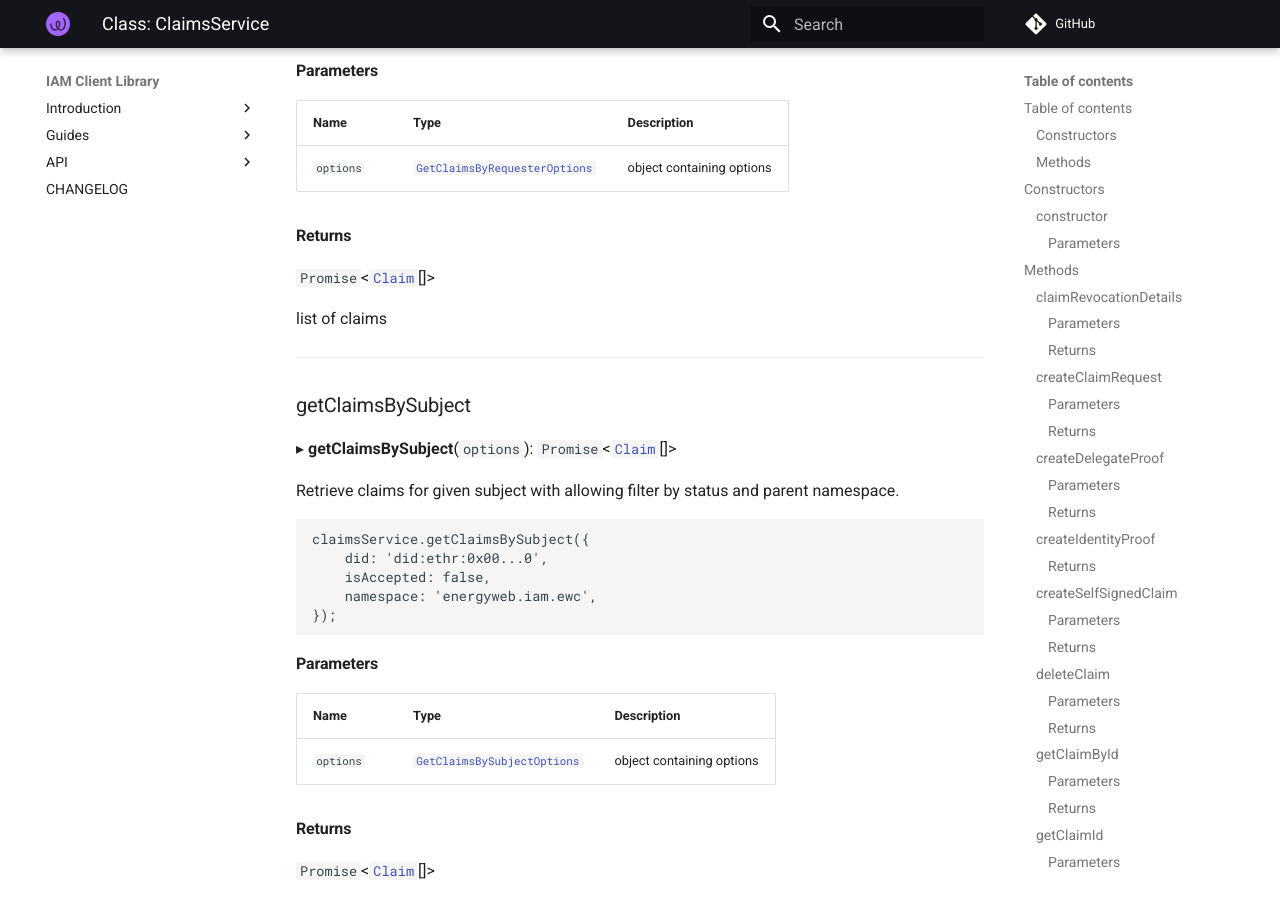
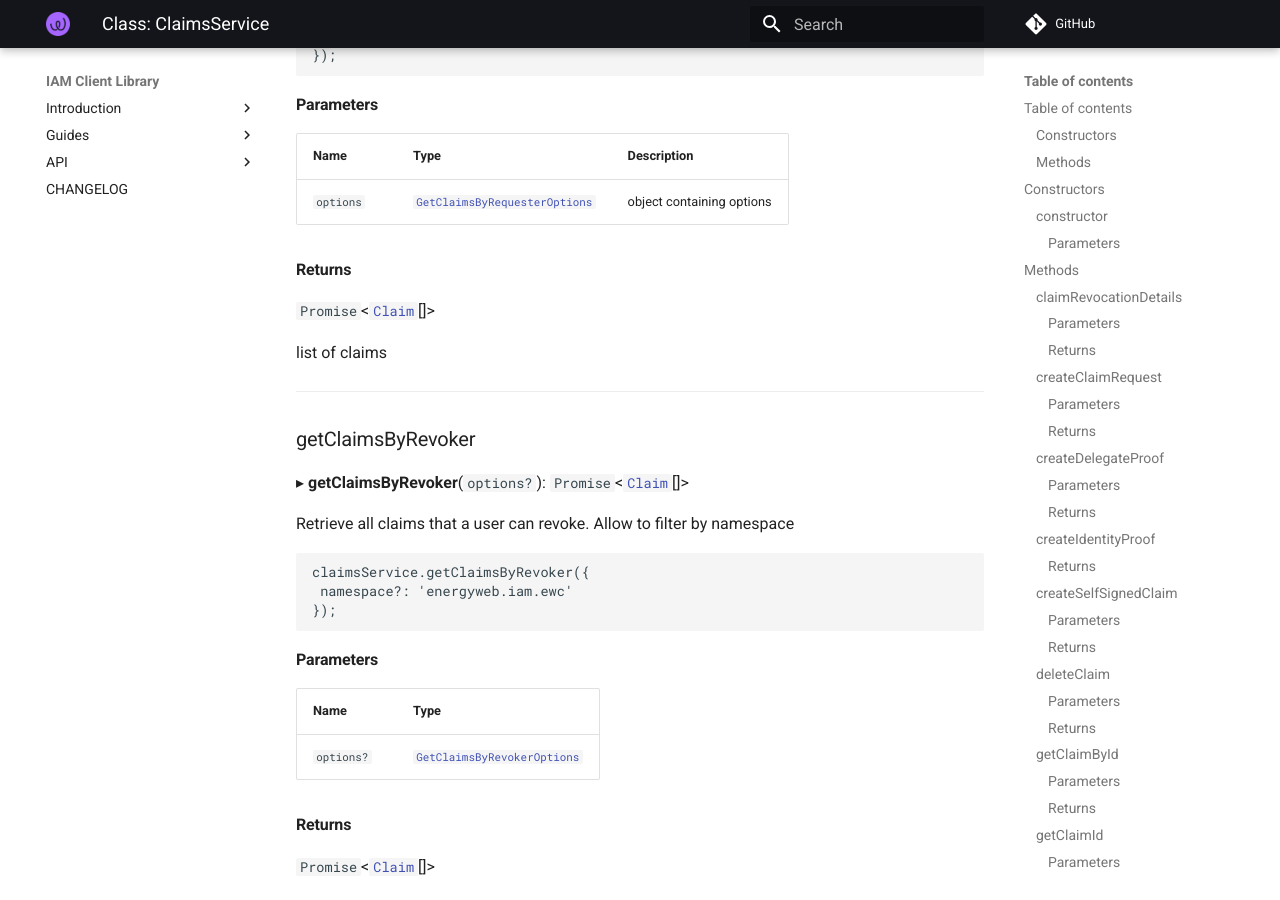
Before and after one commit to energywebfoundation/iam-client-lib, an MkDocs documentation site: the page built from docs/api/classes/modules_claims.ClaimsService.md, in a window 1280 px wide and 900 px high, scrolled down 7629 px. Built offline with MkDocs 1.6.1 and Material for MkDocs 9.7.7, drawn with Linux system fonts in a browser that asks for light colours; comment, search, counter and statistics services are not loaded.

Commit message:
feat(RevokeClaim): add endpoint to fetch claims by revoker (current user)

````diff
--- a/docs/api/classes/modules_claims.ClaimsService.md
+++ b/docs/api/classes/modules_claims.ClaimsService.md
@@ -30,6 +30,7 @@ claimsService.getClaimById(claim.id);
 - [getClaimId](modules_claims.ClaimsService.md#getclaimid)
 - [getClaimsByIssuer](modules_claims.ClaimsService.md#getclaimsbyissuer)
 - [getClaimsByRequester](modules_claims.ClaimsService.md#getclaimsbyrequester)
+- [getClaimsByRevoker](modules_claims.ClaimsService.md#getclaimsbyrevoker)
 - [getClaimsBySubject](modules_claims.ClaimsService.md#getclaimsbysubject)
 - [getClaimsBySubjects](modules_claims.ClaimsService.md#getclaimsbysubjects)
 - [getNamespaceFromClaimType](modules_claims.ClaimsService.md#getnamespacefromclaimtype)
@@ -326,6 +327,32 @@ claimsService.getClaimsByRequester({
 | Name | Type | Description |
 | :------ | :------ | :------ |
 | `options` | [`GetClaimsByRequesterOptions`](../interfaces/modules_claims.GetClaimsByRequesterOptions.md) | object containing options |
+
+#### Returns
+
+`Promise`<[`Claim`](../interfaces/modules_claims.Claim.md)[]\>
+
+list of claims
+
+___
+
+### getClaimsByRevoker
+
+▸ **getClaimsByRevoker**(`options?`): `Promise`<[`Claim`](../interfaces/modules_claims.Claim.md)[]\>
+
+Retrieve all claims that a user can revoke. Allow to filter by namespace
+
+```typescript
+claimsService.getClaimsByRevoker({
+ namespace?: 'energyweb.iam.ewc'
+});
+```
+
+#### Parameters
+
+| Name | Type |
+| :------ | :------ |
+| `options?` | [`GetClaimsByRevokerOptions`](../interfaces/modules_claims.GetClaimsByRevokerOptions.md) |
 
 #### Returns
 
````
Also changed, not shown: docs/api/classes/modules_cache_client.CacheClient.md (+21 -0 lines), docs/api/interfaces/modules_cache_client.ICacheClient.md (+17 -0 lines), docs/api/interfaces/modules_claims.GetClaimsByRevokerOptions.md (added, +17 -0 lines), docs/api/modules/modules_claims.md (+1 -0 lines), 5 other files.
